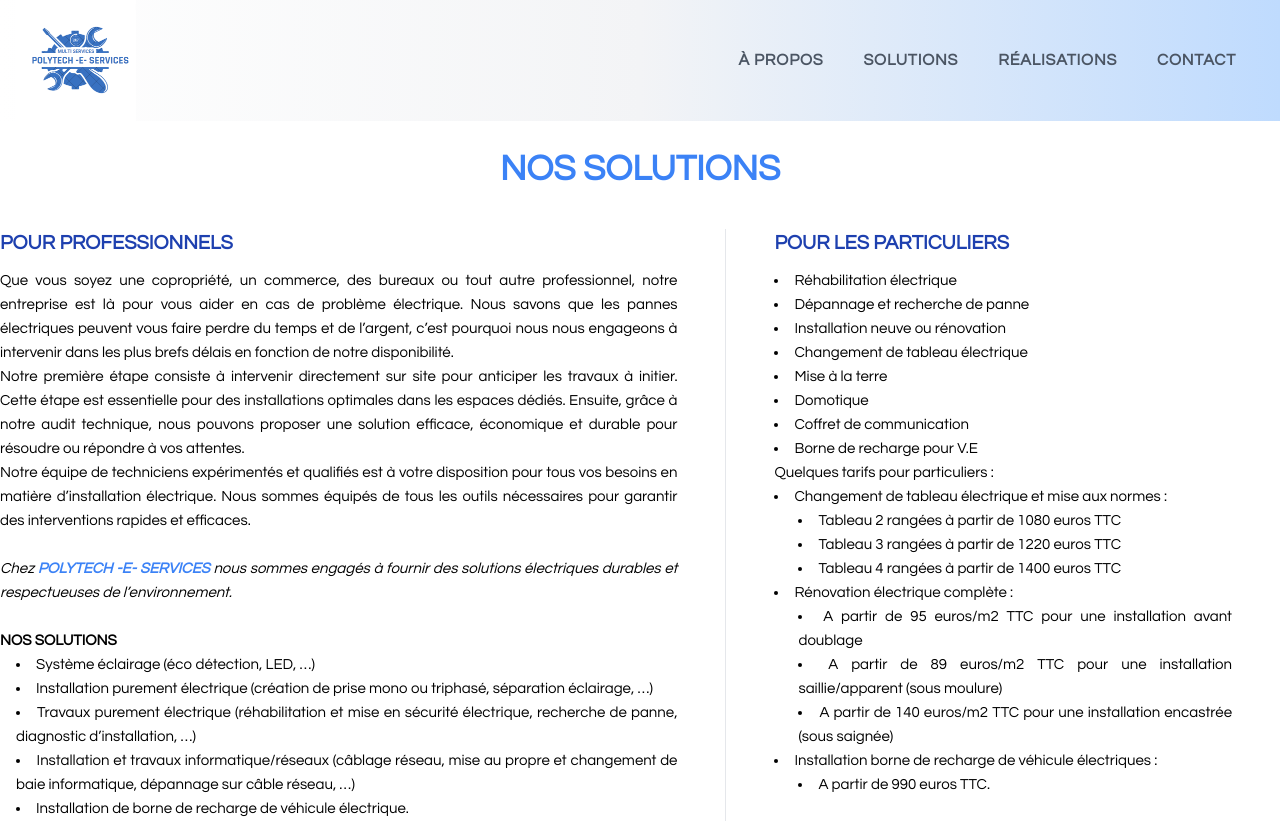
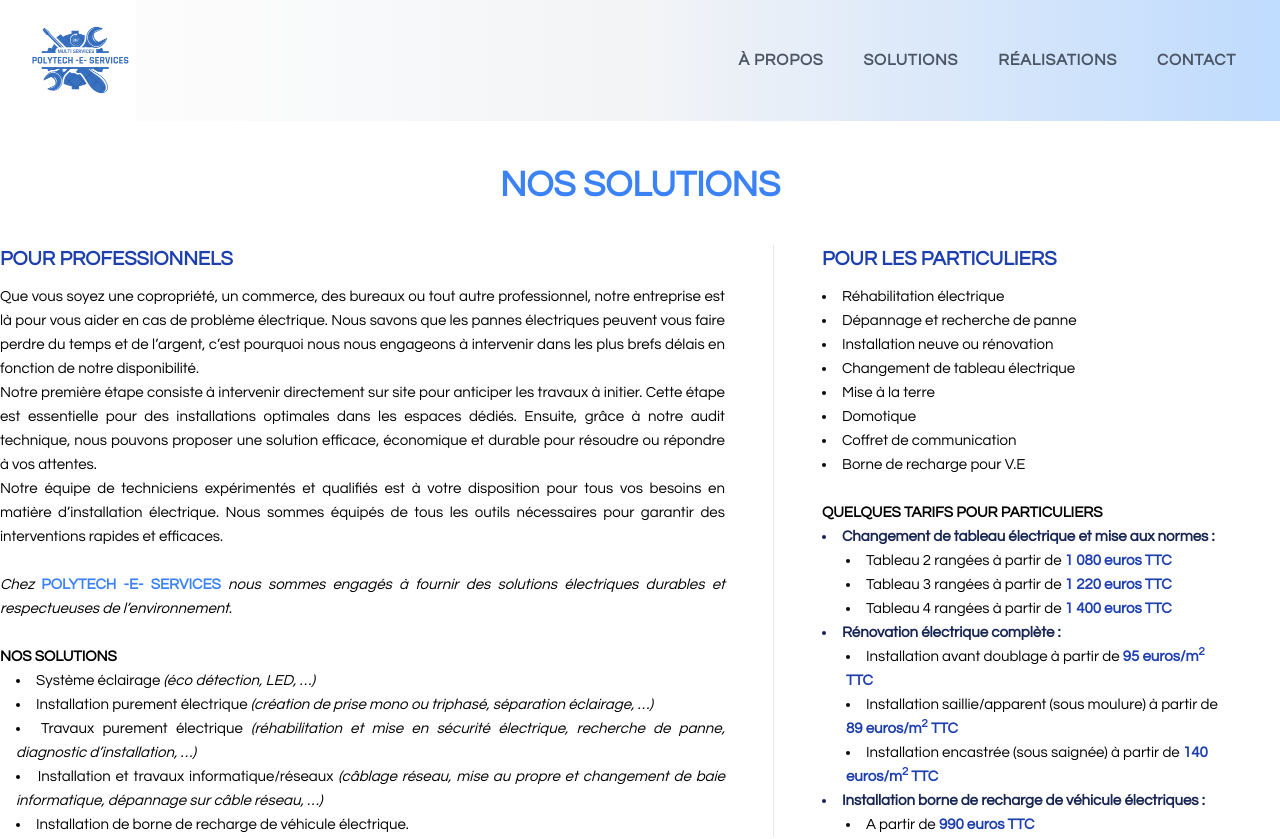
Before and after one commit to MarionLnd/polytech-e-service, a Vue app: page /solutions in a window 1280 px wide. Shown: the top 839 px of the page. Built offline with nearby package versions, Linux system fonts and the light colour scheme.

Commit message:
Solution page - updates

```diff
--- a/src/views/SolutionsView.vue
+++ b/src/views/SolutionsView.vue
@@ -1,10 +1,10 @@
 <script setup lang="ts"></script>
 
 <template>
-  <div class="container sm:my-7">
+  <div class="container sm:my-11">
     <h1 class="uppercase text-4xl font-bold text-center text-blue-500">Nos solutions</h1>
     <div class="flex justify-center gap-x-12 sm:mt-10 divide-x">
-      <div class="basis-8/12 text-justify">
+      <div class="basis-9/12 text-justify">
         <h2 class="uppercase text-xl font-bold text-blue-800 sm:mb-3">Pour professionnels</h2>
         <p>
           Que vous soyez une copropriété, un commerce, des bureaux ou tout autre professionnel,
@@ -26,7 +26,7 @@
         <br />
         <p class="italic">
           Chez
-          <span class="text-blue-500 font-semibold">POLYTECH -E- SERVICES</span>
+          <span class="text-blue-500 font-semibold not-italic">POLYTECH -E- SERVICES</span>
           nous sommes engagés à fournir des solutions électriques durables et respectueuses de
           l’environnement.
         </p>
@@ -34,25 +34,33 @@
         <div>
           <h3 class="uppercase font-bold">Nos solutions</h3>
           <ul class="list-disc list-inside sm:ml-4">
-            <li>Système éclairage (éco détection, LED, …)</li>
+            <li>Système éclairage <span class="italic">(éco détection, LED, …)</span></li>
             <li>
-              Installation purement électrique (création de prise mono ou triphasé, séparation
-              éclairage, …)
+              Installation purement électrique
+              <span class="italic"
+                >(création de prise mono ou triphasé, séparation éclairage, …)</span
+              >
             </li>
             <li>
-              Travaux purement électrique (réhabilitation et mise en sécurité électrique, recherche
-              de panne, diagnostic d’installation, …)
+              Travaux purement électrique
+              <span class="italic"
+                >(réhabilitation et mise en sécurité électrique, recherche de panne, diagnostic
+                d’installation, …)</span
+              >
             </li>
             <li>
-              Installation et travaux informatique/réseaux (câblage réseau, mise au propre et
-              changement de baie informatique, dépannage sur câble réseau, …)
+              Installation et travaux informatique/réseaux
+              <span class="italic"
+                >(câblage réseau, mise au propre et changement de baie informatique, dépannage sur
+                câble réseau, …)</span
+              >
             </li>
             <li>Installation de borne de recharge de véhicule électrique.</li>
           </ul>
         </div>
       </div>
 
-      <div class="text-justify px-12">
+      <div class="basis-6/12 px-12">
         <h2 class="uppercase text-xl font-bold text-blue-800 sm:mb-3">Pour les particuliers</h2>
         <ul class="list-disc list-inside">
           <li>Réhabilitation électrique</li>
@@ -64,25 +72,52 @@
           <li>Coffret de communication</li>
           <li>Borne de recharge pour V.E</li>
         </ul>
-        <p>Quelques tarifs pour particuliers :</p>
+        <br />
+        <p class="font-bold uppercase">Quelques tarifs pour particuliers</p>
         <ul class="list-disc list-inside">
-          <li>Changement de tableau électrique et mise aux normes :</li>
+          <li class="font-bold text-blue-950">
+            Changement de tableau électrique et mise aux normes :
+          </li>
           <ul class="list-disc list-inside ml-6">
-            <li>Tableau 2 rangées à partir de 1080 euros TTC</li>
-            <li>Tableau 3 rangées à partir de 1220 euros TTC</li>
-            <li>Tableau 4 rangées à partir de 1400 euros TTC</li>
+            <li>
+              Tableau 2 rangées à partir de
+              <span class="font-bold text-blue-800">1 080 euros TTC</span>
+            </li>
+            <li>
+              Tableau 3 rangées à partir de
+              <span class="font-bold text-blue-800">1 220 euros TTC</span>
+            </li>
+            <li>
+              Tableau 4 rangées à partir de
+              <span class="font-bold text-blue-800">1 400 euros TTC</span>
+            </li>
           </ul>
-          <li>Rénovation électrique complète :</li>
+          <li class="font-bold text-blue-950">Rénovation électrique complète :</li>
           <ul class="list-disc list-inside ml-6">
-            <li>A partir de 95 euros/m2 TTC pour une installation avant doublage</li>
             <li>
-              A partir de 89 euros/m2 TTC pour une installation saillie/apparent (sous moulure)
+              Installation avant doublage à partir de
+              <span class="font-bold text-blue-800"
+                >95 euros/m<sup class="font-bold">2</sup> TTC</span
+              >
             </li>
-            <li>A partir de 140 euros/m2 TTC pour une installation encastrée (sous saignée)</li>
+            <li>
+              Installation saillie/apparent (sous moulure) à partir de
+              <span class="font-bold text-blue-800"
+                >89 euros/m<sup class="font-bold">2</sup> TTC</span
+              >
+            </li>
+            <li>
+              Installation encastrée (sous saignée) à partir de
+              <span class="font-bold text-blue-800"
+                >140 euros/m<sup class="font-bold">2</sup> TTC</span
+              >
+            </li>
           </ul>
-          <li>Installation borne de recharge de véhicule électriques :</li>
+          <li class="font-bold text-blue-950">
+            Installation borne de recharge de véhicule électriques :
+          </li>
           <ul class="list-disc list-inside ml-6">
-            <li>A partir de 990 euros TTC.</li>
+            <li>A partir de <span class="font-bold text-blue-800">990 euros TTC</span></li>
           </ul>
         </ul>
       </div>
@@ -91,8 +126,10 @@
     <p class="sm:mt-7">
       <span class="font-bold">Des projets ?</span> Contactez-nous dès maintenant et soumettez-nous
       votre demande via le
-      <a class="underline font-bold text-blue-500 hover:text-blue-800 hover:cursor-pointer"
-        >formulaire de contact prévu</a
+      <RouterLink
+        to="/contact"
+        class="underline font-bold text-blue-500 hover:text-blue-800 hover:cursor-pointer"
+        >formulaire de contact prévu</RouterLink
       >. Nous vous répondrons dans les meilleurs délais afin de vous proposer les solutions les plus
       adaptées, en fonction de votre localisation.
     </p>
```
